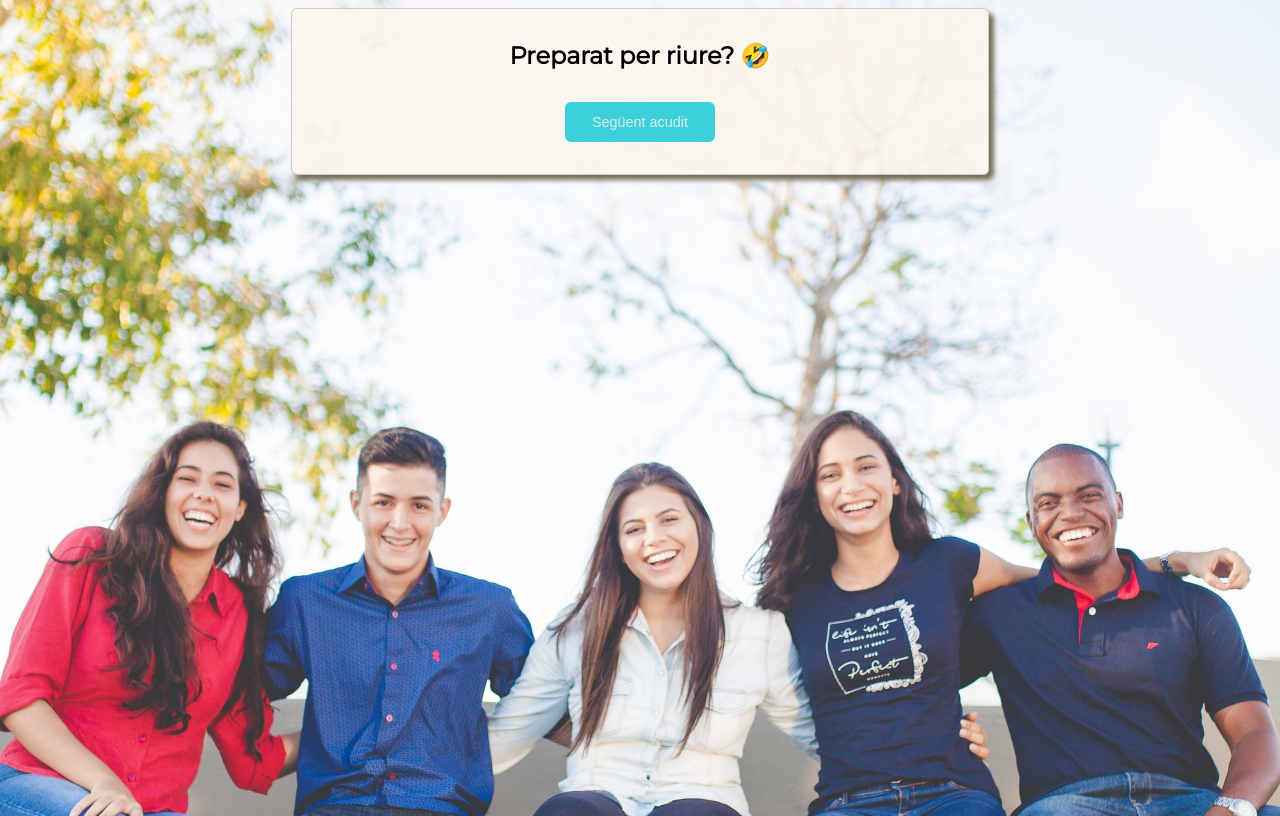
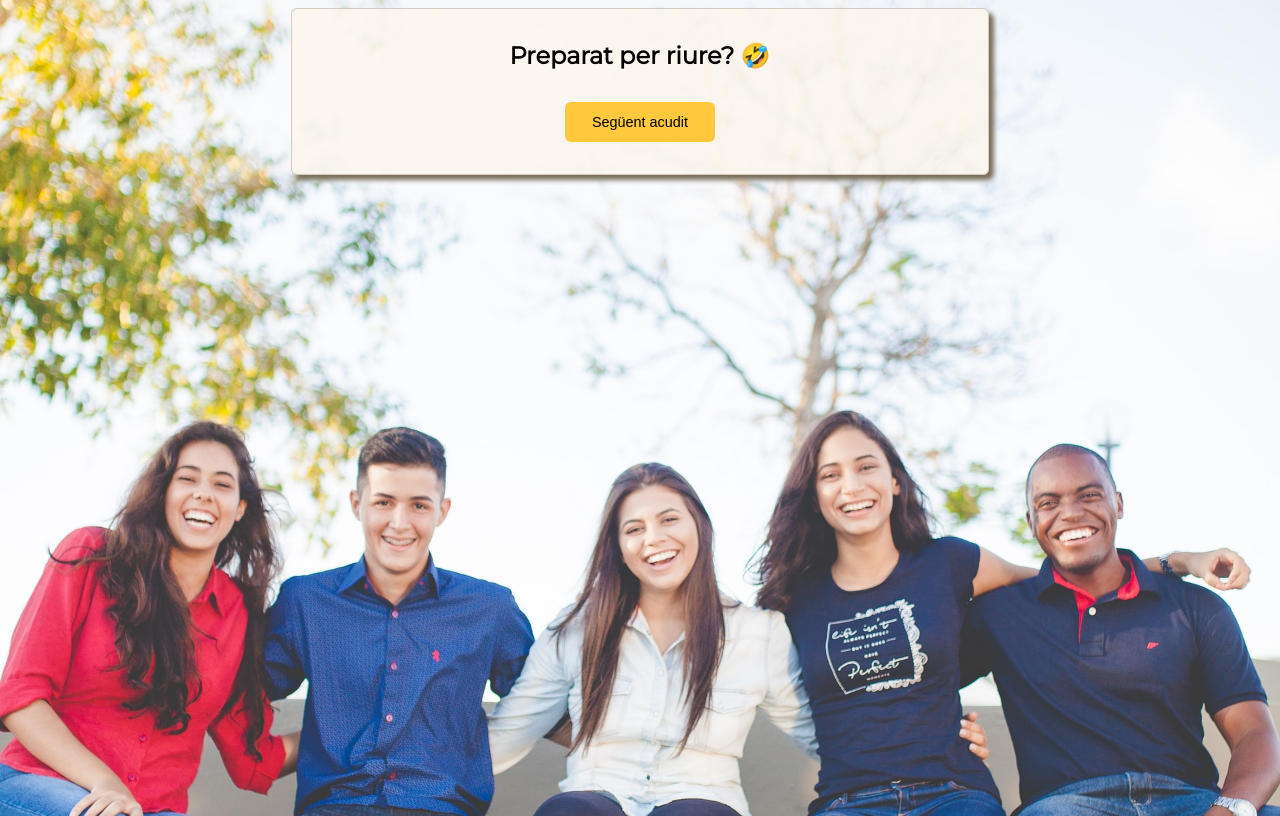
Before and after one commit to yokkit/s5Acdits, a plain HTML site: page index.html in a window 1280 px wide. Drawn offline with Linux system fonts and the light colour scheme; no server answers.

Commit message:
Add icon and temperature. Change button color

```diff
--- a/styles.css
+++ b/styles.css
@@ -52,8 +52,8 @@ h3 {
     height: 40px;
     border:0;
     border-radius: 6px;
-    background-color: #3dcfda;
-    color: rgba(252, 246, 236, .8);
+    background-color: #FFC83D;
+    color: black;
     font-size: .9rem;
 }
 
```
